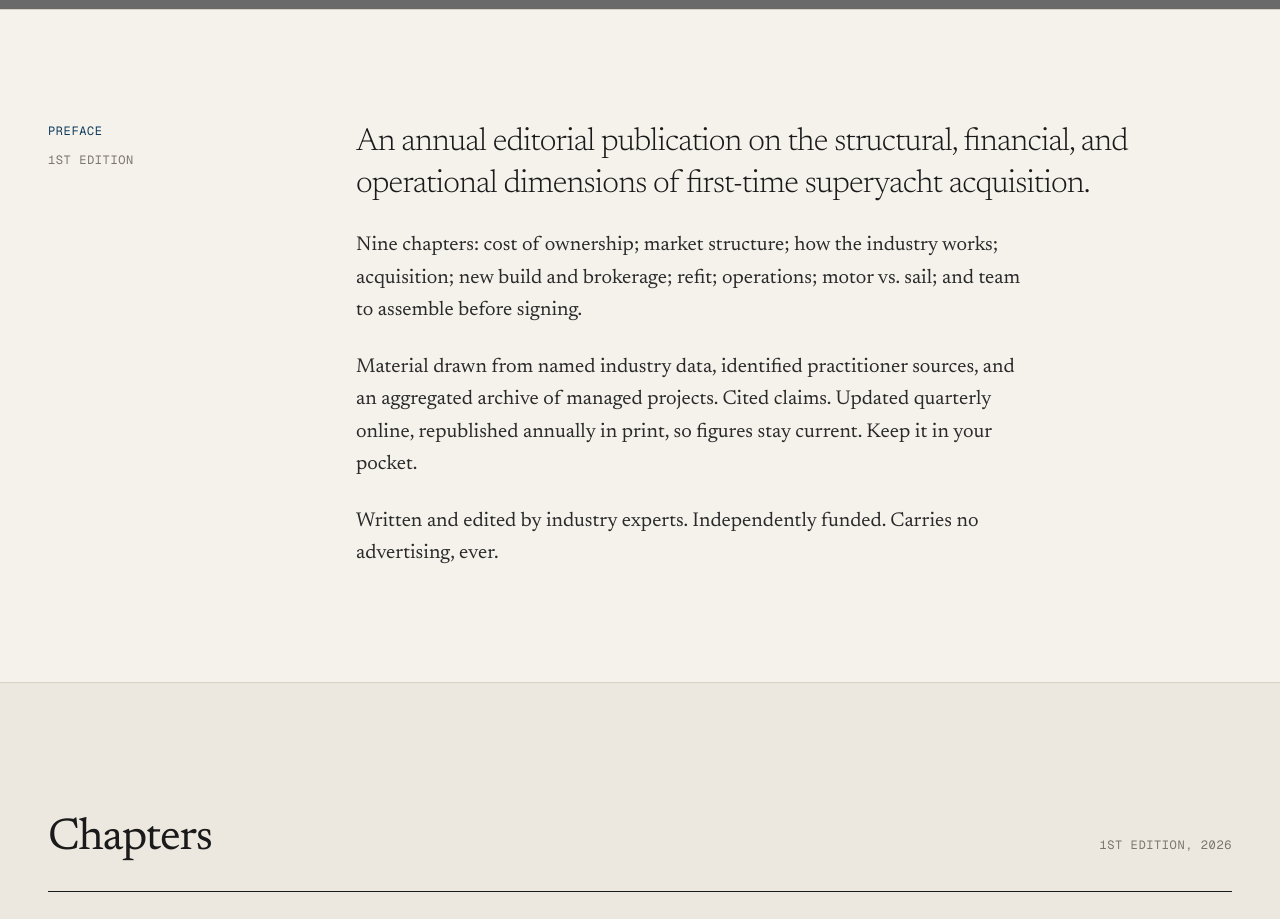
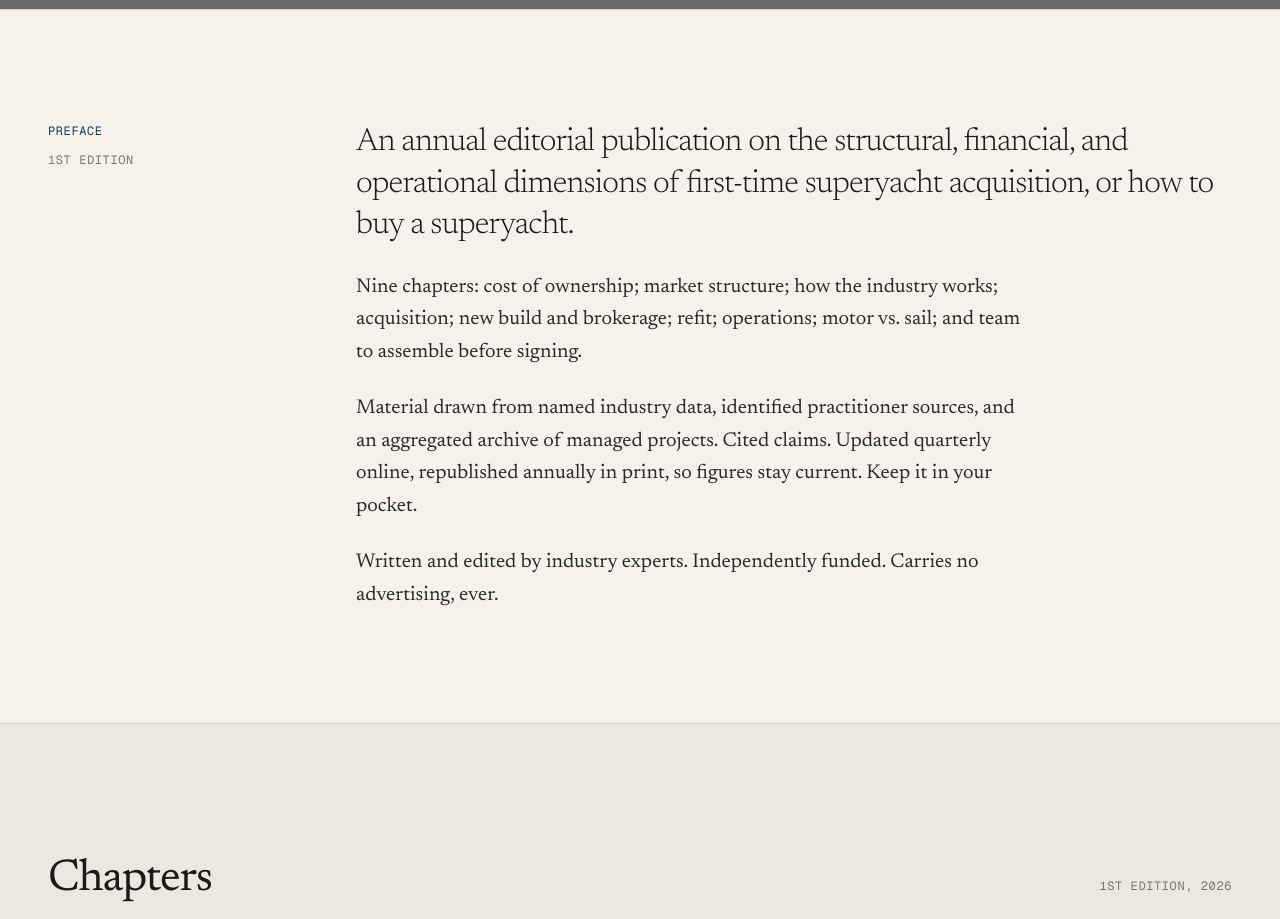
Before and after one commit to forelandmarine/firstownersreference, a Next.js app: page / in a window 1280 px wide. Shown: the part 880-1799 px from the top of the page. Built offline with nearby package versions, Linux system fonts and the light colour scheme; grey boxes are pictures that could not be loaded.

Commit message:
Homepage preface: append 'or how to buy a superyacht'
Adds the plain-language gloss to the preface paragraph so the page
reads naturally to a first-time buyer searching for that exact query.

```diff
--- a/app/page.tsx
+++ b/app/page.tsx
@@ -66,7 +66,7 @@ export default function HomePage() {
               <p className="font-serif font-light text-2xl lg:text-[2rem] leading-[1.3] tracking-tight text-charcoal">
                 An annual editorial publication on the structural,
                 financial, and operational dimensions of first-time
-                superyacht acquisition.
+                superyacht acquisition, or how to buy a superyacht.
               </p>
               <p className="font-serif text-lg lg:text-xl leading-relaxed text-charcoal-soft max-w-2xl">
                 Nine chapters: cost of ownership; market structure; how
```
